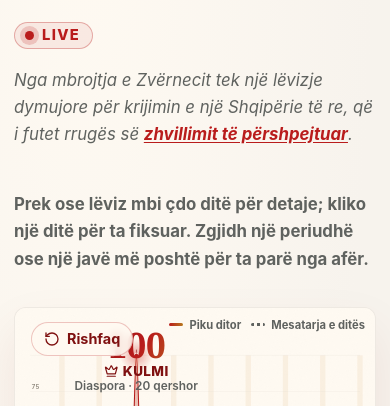
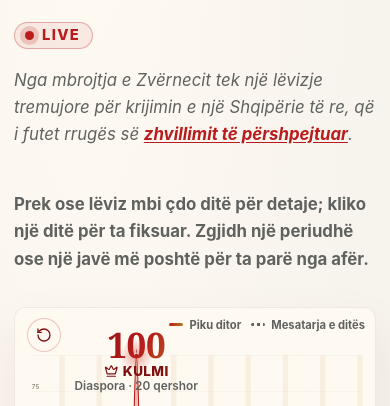
Before and after one commit to rlleshi/diaspora_marrshon, a Next.js app: page /pulsi in a window 390 px wide. Shown: the part 301-707 px from the top of the page. Built offline with nearby package versions, Linux system fonts and the light colour scheme.

Commit message:
pulsi improvements for mobile

```diff
--- a/app/globals.css
+++ b/app/globals.css
@@ -2243,8 +2243,16 @@ textarea:focus {
   .pc-ylabel--top {
     display: none;
   }
+  /* the labelled pill ran straight into the big peak number, hiding its leading
+     digit; go icon-only here — the button keeps its aria-label */
   .pc-replay {
-    font-size: 0.9rem;
+    left: 12px;
+    top: 10px;
+    gap: 0;
+    padding: 8px;
+  }
+  .pc-replay-text {
+    display: none;
   }
 
   /* the floating tooltip gets clipped on a short chart; show a full-width card instead */
--- a/components/live-tracker-page.tsx
+++ b/components/live-tracker-page.tsx
@@ -30,7 +30,7 @@ const COPY: Record<
     liveLabel: "Live",
     intro: {
       before:
-        "Nga mbrojtja e Zvërnecit tek një lëvizje dymujore për krijimin e një Shqipërie të re, që i futet rrugës së ",
+        "Nga mbrojtja e Zvërnecit tek një lëvizje tremujore për krijimin e një Shqipërie të re, që i futet rrugës së ",
       link: "zhvillimit të përshpejtuar",
       href: "https://www.youtube.com/watch?v=XF3nEmKziWU",
       after: ".",
@@ -78,7 +78,7 @@ const COPY: Record<
     liveLabel: "Live",
     intro: {
       before:
-        "From defending Zvërnec to a two-month movement for the creation of a new Albania that sets out on the path of ",
+        "From defending Zvërnec to a three-month movement for the creation of a new Albania that sets out on the path of ",
       link: "accelerated development",
       href: "https://www.youtube.com/watch?v=XF3nEmKziWU",
       after: ".",
--- a/components/participation/ParticipationChart.tsx
+++ b/components/participation/ParticipationChart.tsx
@@ -766,13 +766,18 @@ export function ParticipationChart({
         </div>
       )}
 
-      <button type="button" className="pc-replay" onClick={replay}>
+      <button
+        type="button"
+        className="pc-replay"
+        onClick={replay}
+        aria-label={labels.replay}
+      >
         {revealed ? (
           <RotateCcw size={16} aria-hidden="true" />
         ) : (
           <Play size={16} aria-hidden="true" />
         )}
-        {labels.replay}
+        <span className="pc-replay-text">{labels.replay}</span>
       </button>
 
       {/* screen-reader data table — always the full series, never the window */}
```
